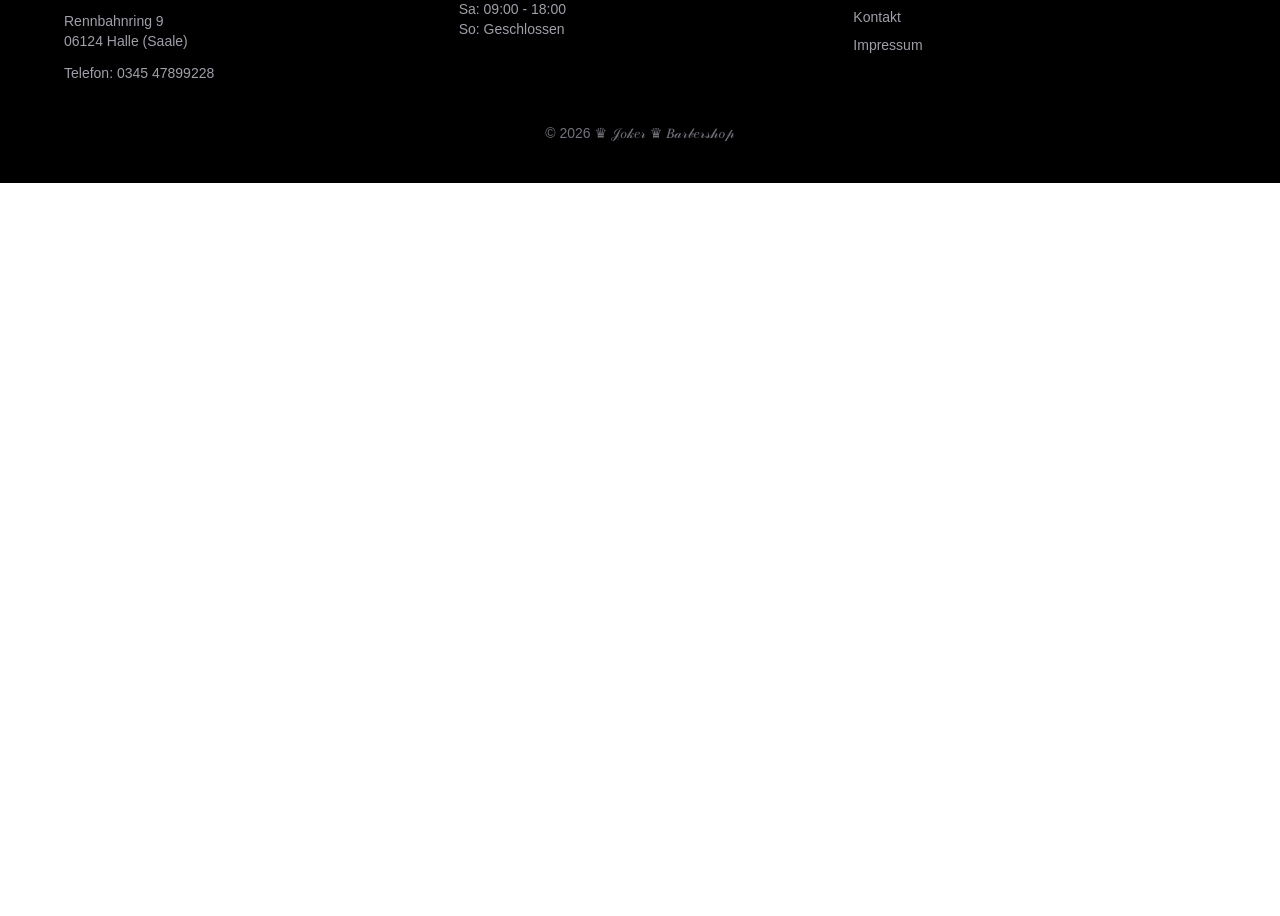
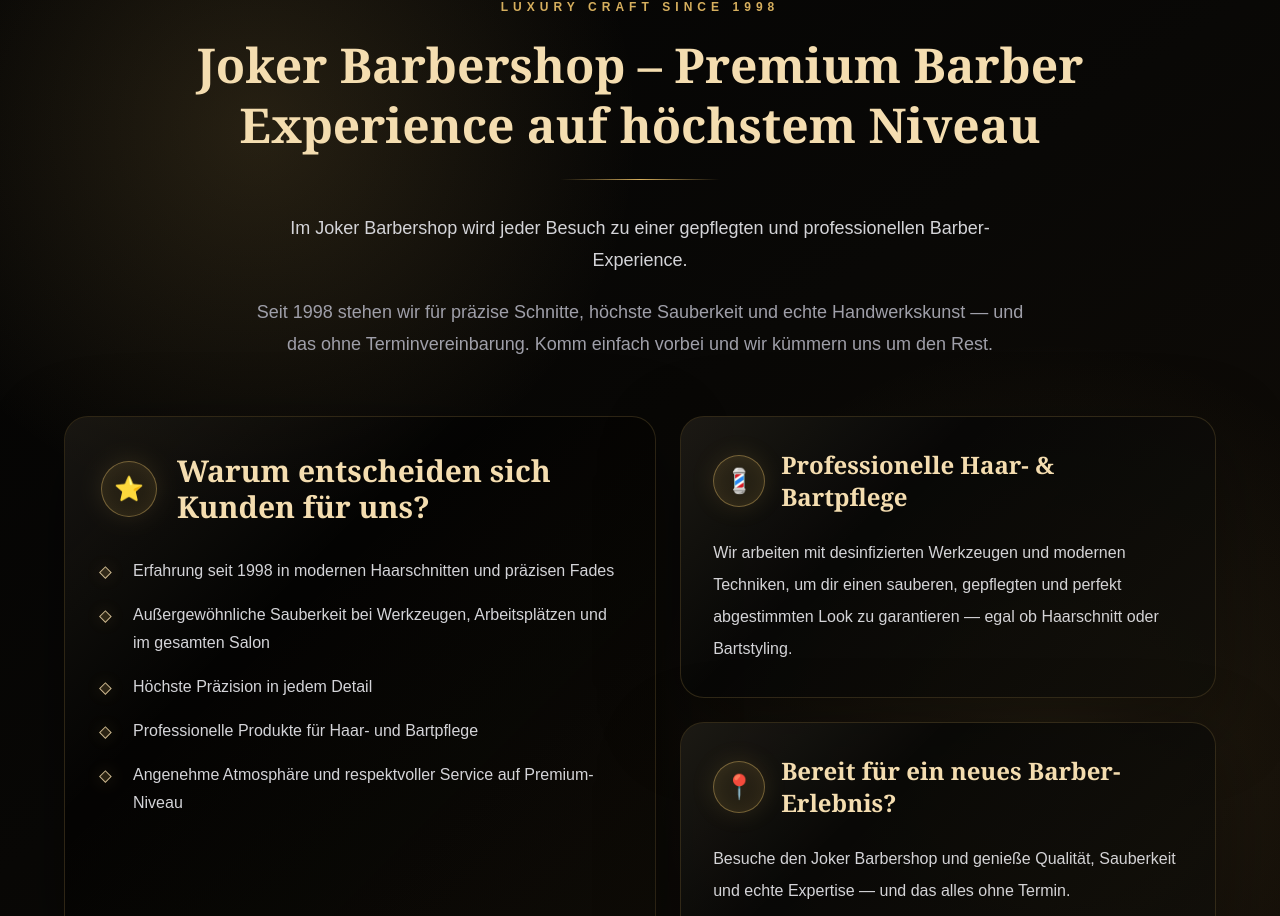
Before and after one commit to Michaelhandal123/joker-barbershop, a Next.js app: page / in a window 1280 px wide. Shown: the part 1884-2800 px from the top of the page. Before the commit the page ends 2067 px from the top, so only its background shows below. Built offline with nearby package versions, Linux system fonts and the light colour scheme.

Commit message:
Add premium homepage experience section

```diff
--- a/app/globals.css
+++ b/app/globals.css
@@ -185,6 +185,65 @@ body {
   transform: translateY(-2px);
 }
 
+.premium-section-header,
+.premium-feature-card {
+  animation: luxury-rise 900ms ease-out both;
+}
+
+.premium-feature-card {
+  position: relative;
+  overflow: hidden;
+  transition:
+    border-color 350ms ease,
+    box-shadow 350ms ease,
+    transform 350ms ease;
+}
+
+.premium-feature-card::before {
+  content: "";
+  position: absolute;
+  inset: 0;
+  pointer-events: none;
+  background: linear-gradient(
+    135deg,
+    rgba(244, 221, 176, 0.12),
+    transparent 36%,
+    rgba(214, 175, 94, 0.06)
+  );
+  opacity: 0.72;
+}
+
+.premium-feature-card:hover {
+  border-color: rgba(214, 175, 94, 0.46);
+  box-shadow: 0 30px 95px rgba(0, 0, 0, 0.5);
+  transform: translateY(-4px);
+}
+
+.premium-icon {
+  box-shadow:
+    inset 0 0 18px rgba(214, 175, 94, 0.08),
+    0 0 24px rgba(214, 175, 94, 0.14);
+}
+
+.premium-list-item {
+  position: relative;
+  padding-left: 2rem;
+  line-height: 1.75;
+}
+
+.premium-list-item::before {
+  content: "";
+  position: absolute;
+  left: 0;
+  top: 0.7rem;
+  height: 0.55rem;
+  width: 0.55rem;
+  border: 1px solid rgba(244, 221, 176, 0.78);
+  background: rgba(214, 175, 94, 0.18);
+  transform: rotate(45deg);
+  box-shadow: 0 0 16px rgba(214, 175, 94, 0.2);
+}
+
 .animate-luxury-rise {
   animation: luxury-rise 900ms ease-out both;
 }
@@ -254,7 +313,9 @@ body {
 @media (prefers-reduced-motion: reduce) {
   .animate-luxury-rise,
   .animate-luxury-reveal,
-  .luxury-hero-image::before {
+  .luxury-hero-image::before,
+  .premium-section-header,
+  .premium-feature-card {
     animation: none;
   }
 }
--- a/app/page.tsx
+++ b/app/page.tsx
@@ -177,6 +177,100 @@ export default function Home() {
         </div>
       </section>
 
+      <section className="premium-experience-section relative isolate overflow-hidden border-t border-[#d6af5e]/15 bg-black px-6 py-20 text-white sm:py-24">
+        <div className="absolute inset-0 -z-20 bg-[radial-gradient(circle_at_20%_20%,rgba(214,175,94,0.16),transparent_28%),radial-gradient(circle_at_82%_74%,rgba(214,175,94,0.1),transparent_30%),linear-gradient(145deg,#030303_0%,#090806_48%,#120d07_100%)]" />
+        <div className="absolute inset-x-6 top-0 -z-10 mx-auto h-px max-w-6xl bg-gradient-to-r from-transparent via-[#d6af5e]/60 to-transparent" />
+
+        <div className="mx-auto max-w-6xl">
+          <div className="premium-section-header mx-auto max-w-4xl text-center">
+            <p className="text-xs font-semibold uppercase tracking-[0.42em] text-[#d6af5e]">
+              Luxury Craft Since 1998
+            </p>
+            <h2 className="mt-5 font-serif text-4xl font-bold leading-tight text-[#f4ddb0] sm:text-5xl">
+              Joker Barbershop – Premium Barber Experience auf höchstem Niveau
+            </h2>
+            <div className="mx-auto mt-6 h-px w-40 bg-gradient-to-r from-transparent via-[#d6af5e] to-transparent" />
+            <p className="mx-auto mt-8 max-w-3xl text-lg leading-8 text-zinc-300">
+              Im Joker Barbershop wird jeder Besuch zu einer gepflegten und
+              professionellen Barber-Experience.
+            </p>
+            <p className="mx-auto mt-5 max-w-3xl text-base leading-8 text-zinc-400 sm:text-lg">
+              Seit 1998 stehen wir für präzise Schnitte, höchste Sauberkeit und
+              echte Handwerkskunst — und das ohne Terminvereinbarung. Komm
+              einfach vorbei und wir kümmern uns um den Rest.
+            </p>
+          </div>
+
+          <div className="mt-14 grid gap-6 lg:grid-cols-[1.05fr_0.95fr]">
+            <article className="premium-feature-card rounded-3xl border border-[#d6af5e]/20 bg-black/55 p-7 shadow-[0_24px_80px_rgba(0,0,0,0.42)] sm:p-9">
+              <div className="flex flex-col gap-5 sm:flex-row sm:items-center">
+                <div className="premium-icon flex h-14 w-14 shrink-0 items-center justify-center rounded-full border border-[#d6af5e]/45 bg-[#d6af5e]/10 text-2xl">
+                  ⭐
+                </div>
+                <h3 className="font-serif text-3xl font-semibold text-[#f4ddb0]">
+                  Warum entscheiden sich Kunden für uns?
+                </h3>
+              </div>
+
+              <ul className="mt-8 grid gap-4 text-left text-zinc-300">
+                <li className="premium-list-item">
+                  Erfahrung seit 1998 in modernen Haarschnitten und präzisen
+                  Fades
+                </li>
+                <li className="premium-list-item">
+                  Außergewöhnliche Sauberkeit bei Werkzeugen, Arbeitsplätzen
+                  und im gesamten Salon
+                </li>
+                <li className="premium-list-item">
+                  Höchste Präzision in jedem Detail
+                </li>
+                <li className="premium-list-item">
+                  Professionelle Produkte für Haar- und Bartpflege
+                </li>
+                <li className="premium-list-item">
+                  Angenehme Atmosphäre und respektvoller Service auf
+                  Premium-Niveau
+                </li>
+              </ul>
+            </article>
+
+            <div className="grid gap-6">
+              <article className="premium-feature-card rounded-3xl border border-[#d6af5e]/20 bg-[#080806]/85 p-7 shadow-[0_24px_80px_rgba(0,0,0,0.34)] sm:p-8">
+                <div className="flex items-center gap-4">
+                  <div className="premium-icon flex h-13 w-13 shrink-0 items-center justify-center rounded-full border border-[#d6af5e]/45 bg-[#d6af5e]/10 text-2xl">
+                    💈
+                  </div>
+                  <h3 className="font-serif text-2xl font-semibold text-[#f4ddb0]">
+                    Professionelle Haar- & Bartpflege
+                  </h3>
+                </div>
+                <p className="mt-6 leading-8 text-zinc-300">
+                  Wir arbeiten mit desinfizierten Werkzeugen und modernen
+                  Techniken, um dir einen sauberen, gepflegten und perfekt
+                  abgestimmten Look zu garantieren — egal ob Haarschnitt oder
+                  Bartstyling.
+                </p>
+              </article>
+
+              <article className="premium-feature-card rounded-3xl border border-[#d6af5e]/20 bg-[#080806]/85 p-7 shadow-[0_24px_80px_rgba(0,0,0,0.34)] sm:p-8">
+                <div className="flex items-center gap-4">
+                  <div className="premium-icon flex h-13 w-13 shrink-0 items-center justify-center rounded-full border border-[#d6af5e]/45 bg-[#d6af5e]/10 text-2xl">
+                    📍
+                  </div>
+                  <h3 className="font-serif text-2xl font-semibold text-[#f4ddb0]">
+                    Bereit für ein neues Barber-Erlebnis?
+                  </h3>
+                </div>
+                <p className="mt-6 leading-8 text-zinc-300">
+                  Besuche den Joker Barbershop und genieße Qualität, Sauberkeit
+                  und echte Expertise — und das alles ohne Termin.
+                </p>
+              </article>
+            </div>
+          </div>
+        </div>
+      </section>
+
       <footer className="border-t border-[#d6af5e]/15 bg-black px-6 py-10 text-zinc-400">
         <div className="mx-auto grid max-w-6xl gap-8 md:grid-cols-3">
           <div>
```
